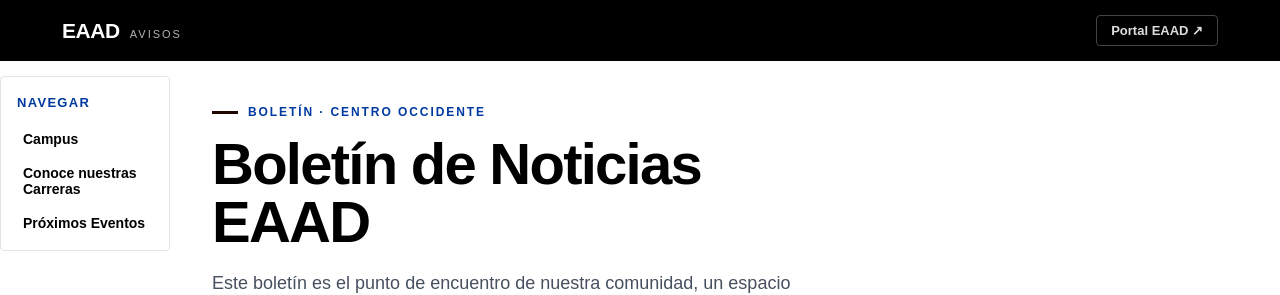
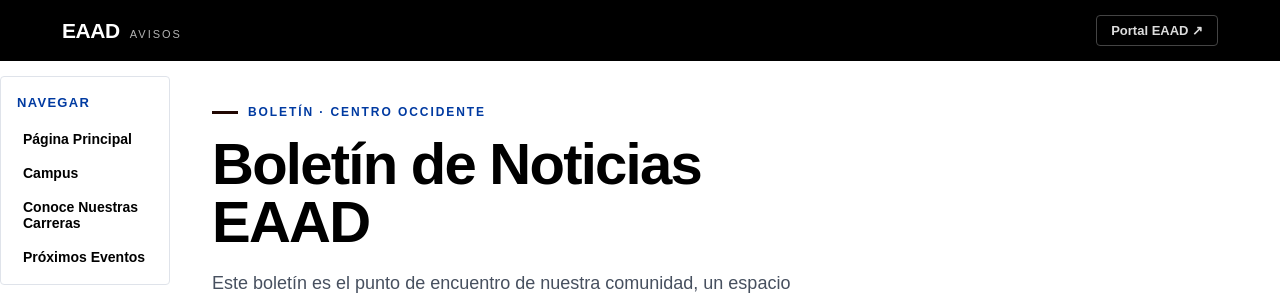
Before and after one commit to ethnac-Tec/portal-eaad-avisos, a React (Vite) app in the folder app/: page / in a window 1280 px wide. Shown: the top 295 px of the page. Built offline with nearby package versions, Linux system fonts and the light colour scheme.

Commit message:
Add files via upload

```diff
--- a/app/src/components/NavSidebar.jsx
+++ b/app/src/components/NavSidebar.jsx
@@ -26,9 +26,18 @@
     navigate('/calendario');
   }
 
+  function goHome() {
+    setMobileOpen(false);
+    navigate('/');
+  }
+
   const content = (
     <>
       <p style={styles.heading}>Navegar</p>
+
+      <button onClick={goHome} style={styles.navBtn}>
+        Página Principal
+      </button>
 
       <button
         onClick={() => setCampusOpen((v) => !v)}
@@ -62,7 +71,7 @@
         rel="noreferrer"
         style={styles.navLink}
       >
-        Conoce nuestras Carreras
+        Conoce Nuestras Carreras
       </a>
 
       <button onClick={goCalendar} style={styles.navBtn}>
```
